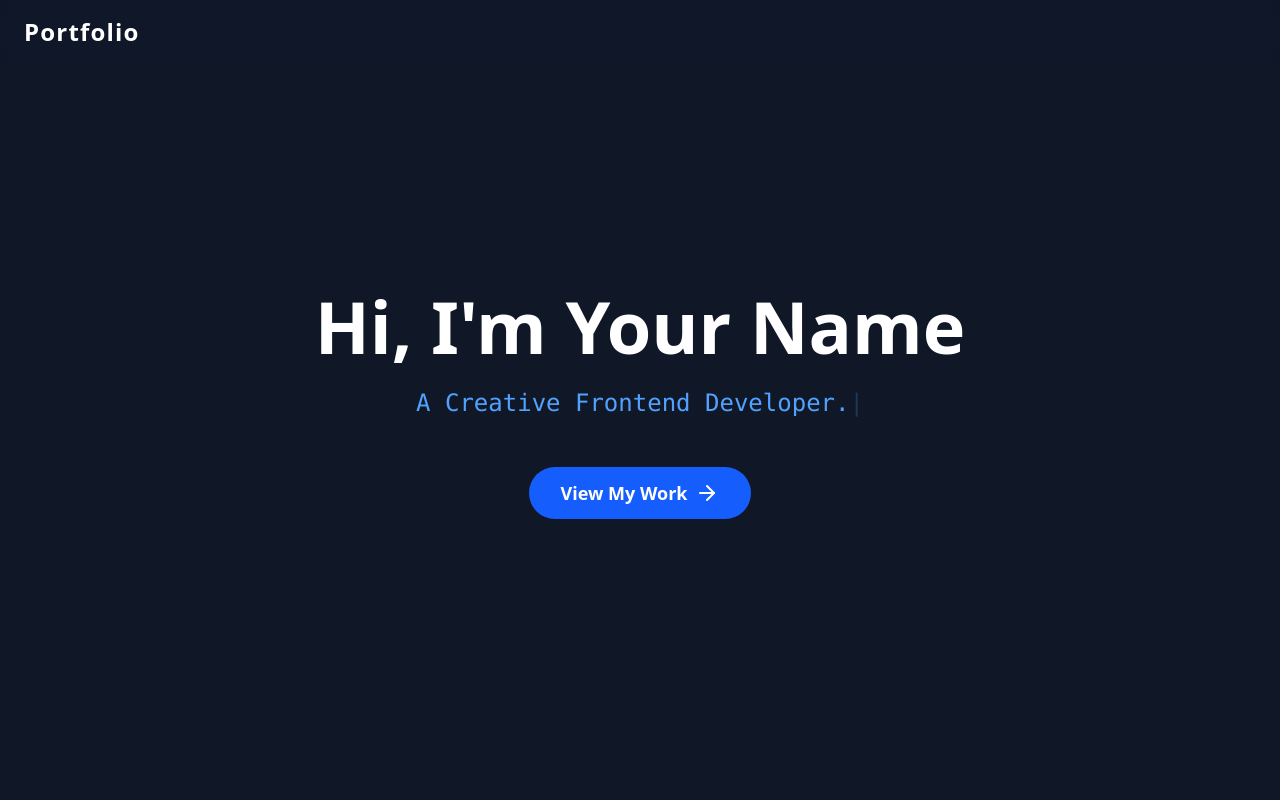
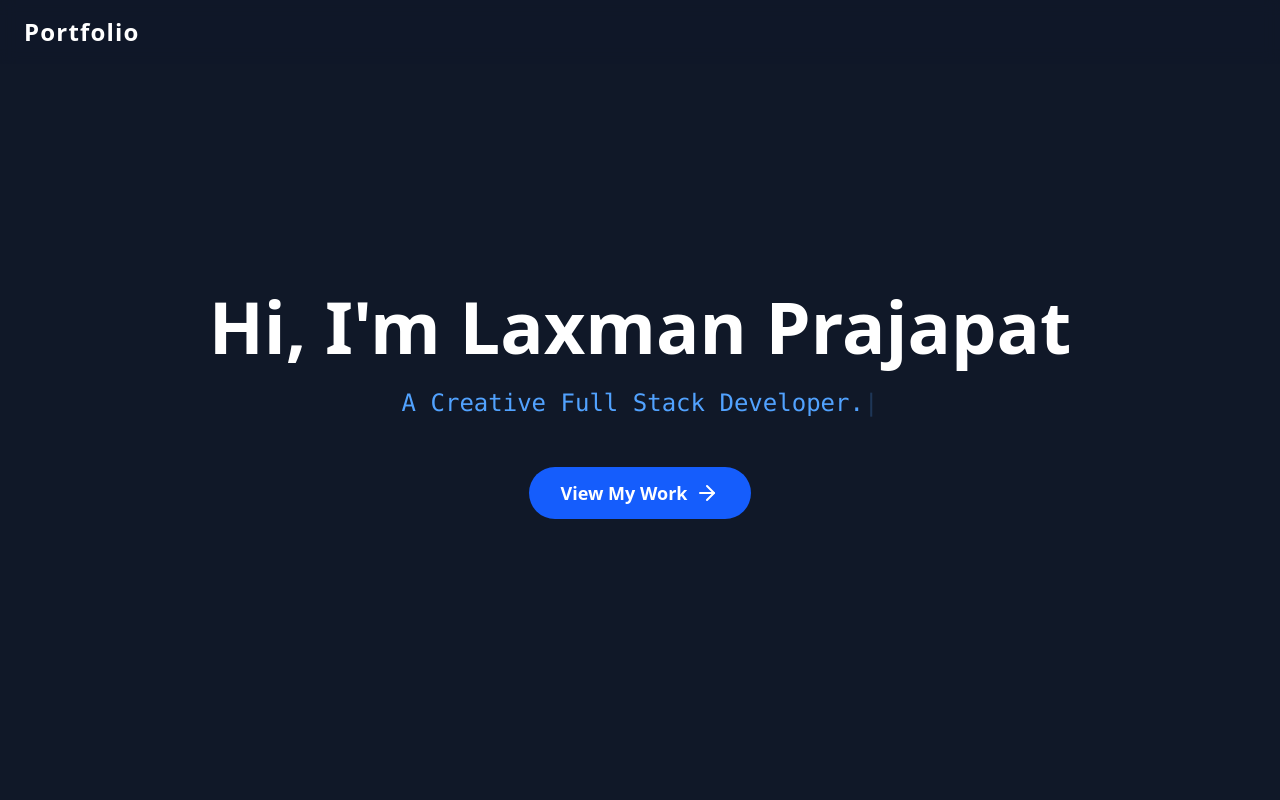
Before and after one commit to LaxmanPrajapat3/Portfoilo, a React (Vite) app: page / in a window 1280 px wide. Shown: the top 800 px of the page. Built offline with nearby package versions, Linux system fonts and the light colour scheme.

Commit message:
Add animation on cards

```diff
--- a/src/App.jsx
+++ b/src/App.jsx
@@ -60,7 +60,7 @@ export default function App() {
       {/* --- Footer --- */}
       <footer className="bg-gray-900 border-t border-gray-800">
         <div className="container mx-auto px-6 py-8 text-center text-gray-500">
-          <p>&copy; {new Date().getFullYear()} Your Name. All Rights Reserved.</p>
+          <p>&copy; {new Date().getFullYear()} Laxman Prajapat . All Rights Reserved.</p>
           <div className="flex justify-center space-x-6 mt-4">
             <a href="#" className="hover:text-blue-400 transition-colors"><Github size={24} /></a>
             <a href="#" className="hover:text-blue-400 transition-colors"><Linkedin size={24} /></a>
@@ -106,7 +106,7 @@ const AnimatedSection = ({ children, id }) => {
 // --- Hero Section ---
 const HeroSection = () => {
   const [text, setText] = useState('');
-  const fullText = "A Creative Frontend Developer.";
+  const fullText = "A Creative Full Stack Developer.";
 
   useEffect(() => {
     let i = 0;
@@ -130,7 +130,7 @@ const HeroSection = () => {
           transition={{ duration: 0.8 }}
           className="text-4xl md:text-7xl font-extrabold text-white leading-tight mb-4"
         >
-          Hi, I'm Your Name
+          Hi, I'm Laxman Prajapat
         </motion.h2>
         <motion.p
           initial={{ opacity: 0, y: 20 }}
```
